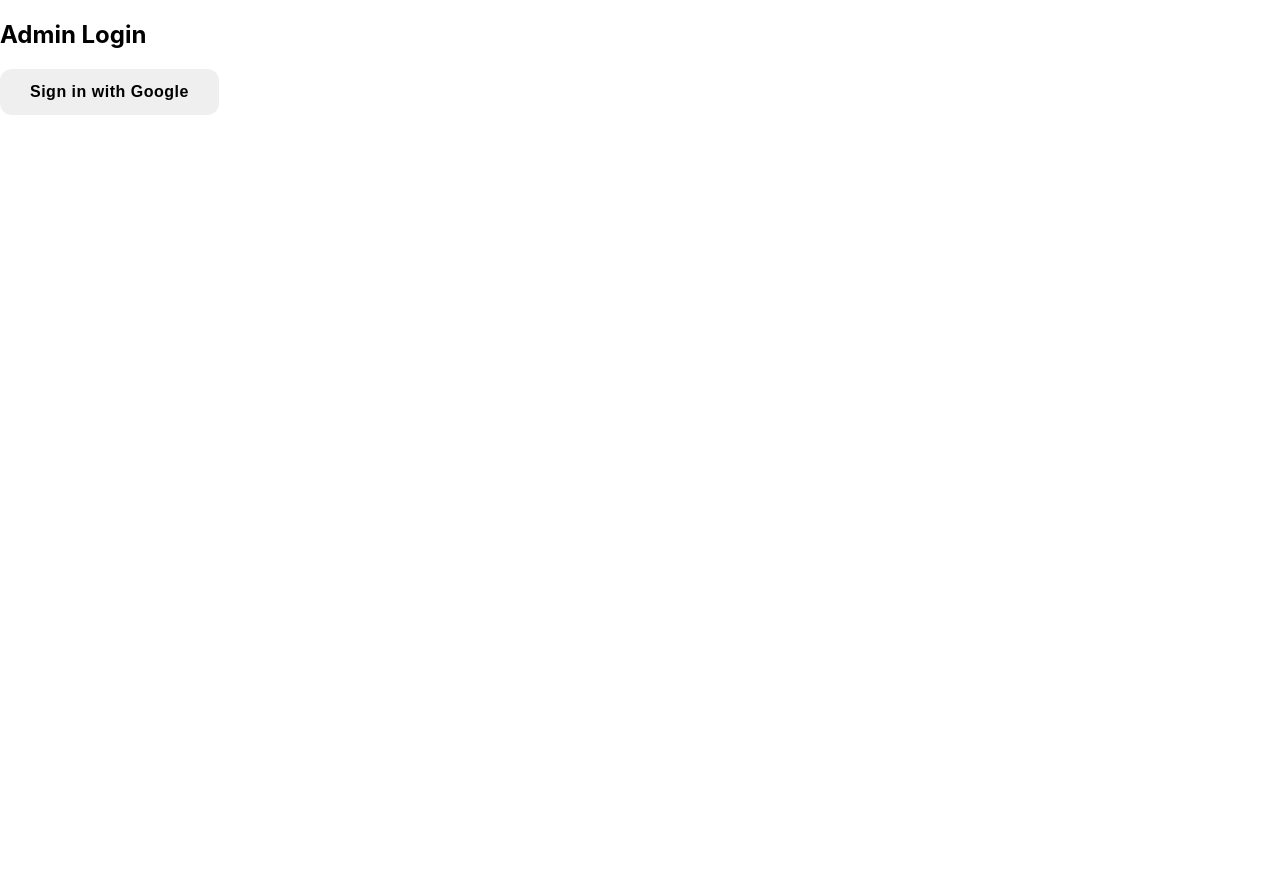
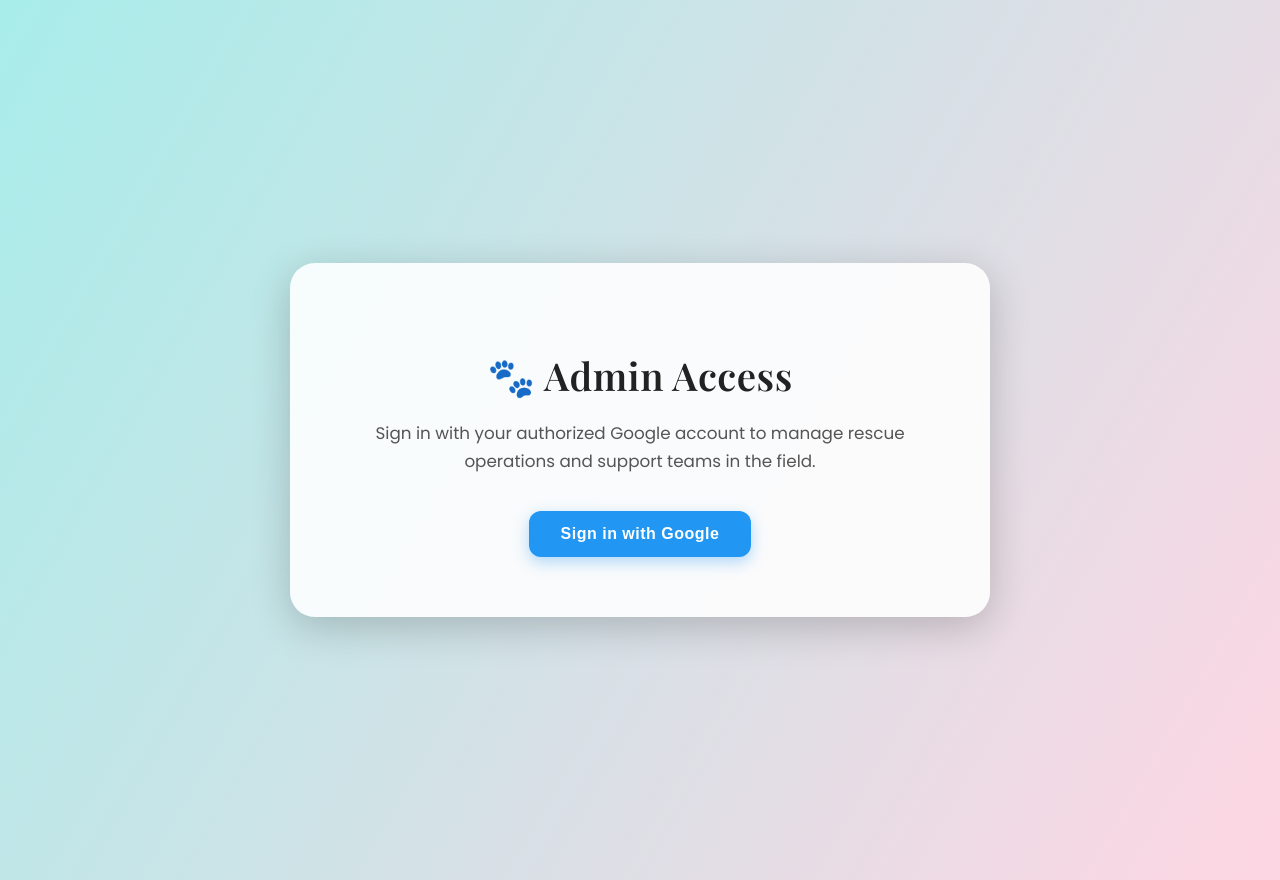
Before and after one commit to AbinashBehera0150/animal_life_matters, a React (Create React App) app in the folder frontend/: page /admin-login in a window 1280 px wide. Before the commit the page ends 800 px from the top, so only its background shows below. Built offline with nearby package versions, Linux system fonts and the light colour scheme; no server answers.

Commit message:
added styling for user login and admin login

```diff
--- /dev/null
+++ b/frontend/src/Pages/AdminLogin.css
@@ -0,0 +1,84 @@
+@import url("https://fonts.googleapis.com/css2?family=Poppins:wght@300;400;600&family=Playfair+Display:wght@600&display=swap");
+
+.admin-login-container {
+  display: flex;
+  justify-content: center;
+  align-items: center;
+  min-height: 100vh;
+  background: linear-gradient(120deg, #a8edea, #fed6e3);
+  font-family: "Poppins", sans-serif;
+  text-align: center;
+  padding: 40px 20px;
+}
+
+@keyframes adminFloatIn {
+  0% {
+    opacity: 0;
+    transform: translateY(30px);
+  }
+  100% {
+    opacity: 1;
+    transform: translateY(0);
+  }
+}
+
+.admin-login-card {
+  background: rgba(255, 255, 255, 0.88);
+  padding: 60px 70px;
+  border-radius: 25px;
+  box-shadow: 0px 10px 40px rgba(0, 0, 0, 0.2);
+  max-width: 560px;
+  animation: adminFloatIn 1.1s ease-out;
+  transition: all 0.3s ease-in-out;
+}
+
+.admin-login-card:hover {
+  transform: scale(1.02);
+}
+
+.admin-login-card h1 {
+  font-family: "Playfair Display", serif;
+  font-size: 2.4rem;
+  color: #222;
+  margin-bottom: 18px;
+  letter-spacing: 0.5px;
+}
+
+.admin-login-card p {
+  font-size: 1.05rem;
+  color: #555;
+  margin-bottom: 35px;
+  line-height: 1.7;
+}
+
+.btn {
+  padding: 14px 32px;
+  border: none;
+  border-radius: 12px;
+  font-size: 1rem;
+  cursor: pointer;
+  transition: all 0.3s ease;
+  font-weight: 600;
+  letter-spacing: 0.5px;
+}
+
+.btn:hover {
+  transform: translateY(-3px);
+  box-shadow: 0 8px 20px rgba(0, 0, 0, 0.25);
+  opacity: 0.95;
+}
+
+.google-btn {
+  background-color: #2196f3;
+  color: #fff;
+  box-shadow: 0 5px 15px rgba(33, 150, 243, 0.35);
+}
+
+.error-block {
+  margin-top: 24px;
+  background: rgba(255, 76, 76, 0.12);
+  border-radius: 10px;
+  padding: 14px 18px;
+  color: #d84343;
+  font-weight: 500;
+}
--- a/frontend/src/Pages/AdminLoginPage.js
+++ b/frontend/src/Pages/AdminLoginPage.js
@@ -4,6 +4,7 @@
 import API from "../api/axios";
 import { auth, provider } from "../firebase";
 import { signInWithPopup } from "firebase/auth";
+import "./AdminLogin.css";
 
 const AdminLoginPage = () => {
   const navigate = useNavigate();
@@ -53,8 +54,14 @@
   };
 
   return (
-    <div className="login-container">
-      <h2>Admin Login</h2>
+    <div className="admin-login-container">
+      <div className="admin-login-card">
+        <h1>🐾 Admin Access</h1>
+        <p>
+          Sign in with your authorized Google account to manage rescue
+          operations and support teams in the field.
+        </p>
+
         <button
           onClick={handleGoogleLogin}
           className="btn google-btn"
@@ -62,7 +69,13 @@
         >
           {loading ? "Signing in..." : "Sign in with Google"}
         </button>
-      {errorMsg && <div className="error-block"><p>{errorMsg}</p></div>}
+
+        {errorMsg && (
+          <div className="error-block">
+            <p>{errorMsg}</p>
+          </div>
+        )}
+      </div>
     </div>
   );
 };
--- /dev/null
+++ b/frontend/src/Pages/UserLogin.css
@@ -0,0 +1,84 @@
+@import url("https://fonts.googleapis.com/css2?family=Poppins:wght@300;400;600&family=Playfair+Display:wght@600&display=swap");
+
+.user-login-container {
+  display: flex;
+  justify-content: center;
+  align-items: center;
+  min-height: 100vh;
+  background: linear-gradient(120deg, #a8edea, #fed6e3);
+  font-family: "Poppins", sans-serif;
+  text-align: center;
+  padding: 40px 20px;
+}
+
+@keyframes userFloatIn {
+  from {
+    opacity: 0;
+    transform: translateY(30px);
+  }
+  to {
+    opacity: 1;
+    transform: translateY(0);
+  }
+}
+
+.user-login-card {
+  background: rgba(255, 255, 255, 0.88);
+  padding: 60px 70px;
+  border-radius: 25px;
+  box-shadow: 0px 10px 40px rgba(0, 0, 0, 0.2);
+  max-width: 560px;
+  animation: userFloatIn 1.1s ease-out;
+  transition: all 0.3s ease-in-out;
+}
+
+.user-login-card:hover {
+  transform: scale(1.02);
+}
+
+.user-login-card h1 {
+  font-family: "Playfair Display", serif;
+  font-size: 2.4rem;
+  color: #222;
+  margin-bottom: 18px;
+  letter-spacing: 0.5px;
+}
+
+.user-login-card p {
+  font-size: 1.05rem;
+  color: #555;
+  margin-bottom: 35px;
+  line-height: 1.7;
+}
+
+.btn {
+  padding: 14px 32px;
+  border: none;
+  border-radius: 12px;
+  font-size: 1rem;
+  cursor: pointer;
+  transition: all 0.3s ease;
+  font-weight: 600;
+  letter-spacing: 0.5px;
+}
+
+.btn:hover {
+  transform: translateY(-3px);
+  box-shadow: 0 8px 20px rgba(0, 0, 0, 0.25);
+  opacity: 0.95;
+}
+
+.user-btn {
+  background-color: #4caf50;
+  color: #fff;
+  box-shadow: 0 5px 15px rgba(76, 175, 80, 0.35);
+}
+
+.error {
+  margin-top: 24px;
+  background: rgba(255, 76, 76, 0.12);
+  border-radius: 10px;
+  padding: 12px 18px;
+  color: #d84343;
+  font-weight: 500;
+}
--- a/frontend/src/Pages/UserLoginPage.js
+++ b/frontend/src/Pages/UserLoginPage.js
@@ -4,6 +4,7 @@
 import { auth, provider, db } from "../firebase";
 import { signInWithPopup } from "firebase/auth";
 import { doc, getDoc, setDoc } from "firebase/firestore";
+import "./UserLogin.css";
 
 const UserLoginPage = () => {
   const navigate = useNavigate();
@@ -22,7 +23,6 @@
       const name = user.displayName || "";
       const email = user.email || "";
 
-      // Ensure role exists in Firestore
       const roleRef = doc(db, "roles", uid);
       const roleSnap = await getDoc(roleRef);
       let role = "user";
@@ -32,19 +32,16 @@
         role = roleSnap.data()?.role || "user";
       }
 
-      // Get backend JWT
       const idToken = await user.getIdToken();
       const { data } = await API.post("/users/googleLogin", { idToken });
 
       if (!data?.token) throw new Error("No token from backend");
 
-      // ✅ Save token, user info, and role in localStorage
       const userData = { uid, name, email, role };
       localStorage.setItem("token", data.token);
       localStorage.setItem("user", JSON.stringify(userData));
       localStorage.setItem("role", role);
 
-      // ✅ Redirect user to home
       navigate("/user-home", { state: userData, replace: true });
     } catch (err) {
       console.error(err);
@@ -55,12 +52,24 @@
   };
 
   return (
-    <div className="login-container">
-      <h2>User Login</h2>
-      <button onClick={handleGoogleLogin} disabled={loading}>
-        {loading ? "Signing in..." : "Sign in with Google"}
-      </button>
-      {errorMsg && <p className="error">{errorMsg}</p>}
+    <div className="user-login-container">
+      <div className="user-login-card">
+        <h1>🐾 Welcome Back</h1>
+        <p>
+          Sign in with your Google account to report rescues, track updates, and
+          support our mission to save more animals.
+        </p>
+
+        <button
+          onClick={handleGoogleLogin}
+          className="btn user-btn"
+          disabled={loading}
+        >
+          {loading ? "Signing in..." : "Sign in with Google"}
+        </button>
+
+        {errorMsg && <p className="error">{errorMsg}</p>}
+      </div>
     </div>
   );
 };
```
Lines whose indentation alone changed are shown as unchanged.
